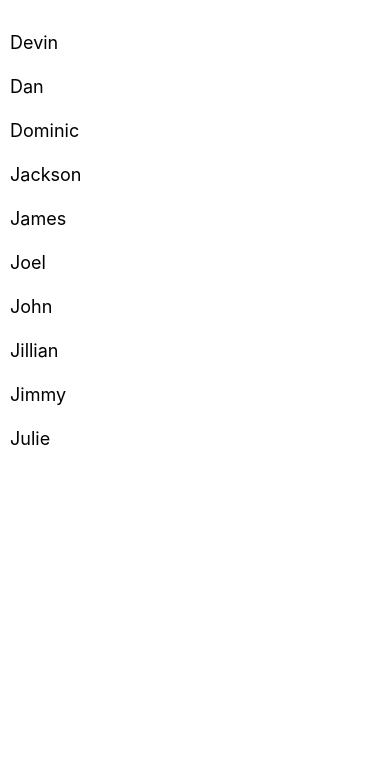
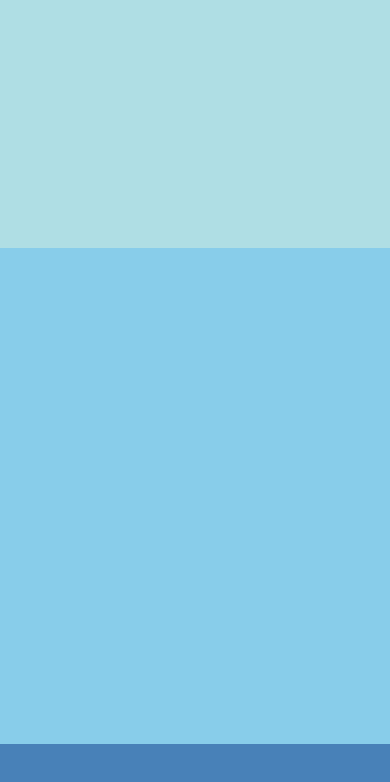
Before and after one commit to happy-man/react-native-beginning, a React Native app: screen / in a window 390 px wide. Shown: the top 782 px of the page. Built offline with nearby package versions, Linux system fonts and the light colour scheme.

Commit message:
Fixed and fluid size components are really simple to understand and easy to use:)

```diff
--- a/App.js
+++ b/App.js
@@ -1,39 +1,12 @@
 import React from 'react';
-import {FlatList, StyleSheet, Text, View} from 'react-native';
+import {View, ScrollView, Text} from 'react-native';
 
 export default function FlatListBasics() {
   return (
-    <View style={styles.container}>
-      <FlatList
-        data={[
-          {key: 'Devin'},
-          {key: 'Dan'},
-          {key: 'Dominic'},
-          {key: 'Jackson'},
-          {key: 'James'},
-          {key: 'Joel'},
-          {key: 'John'},
-          {key: 'Jillian'},
-          {key: 'Jimmy'},
-          {key: 'Julie'},
-        ]}
-        renderItem={obj => {
-          console.log(obj); // direct keys: item, index, separators
-          return <Text style={styles.item}>{obj.item.key}</Text>;
-        }}
-      />
+    <View style={{flex: 1}}>
+      <View style={{backgroundColor: 'powderblue', flex: 1}} />
+      <View style={{backgroundColor: 'skyblue', flex: 2}} />
+      <View style={{backgroundColor: 'steelblue', flex: 3, maxHeight: 100}} />
     </View>
   );
 }
-
-const styles = StyleSheet.create({
-  container: {
-    flex: 1,
-    paddingTop: 22,
-  },
-  item: {
-    padding: 10,
-    fontSize: 18,
-    height: 44,
-  },
-});
```
